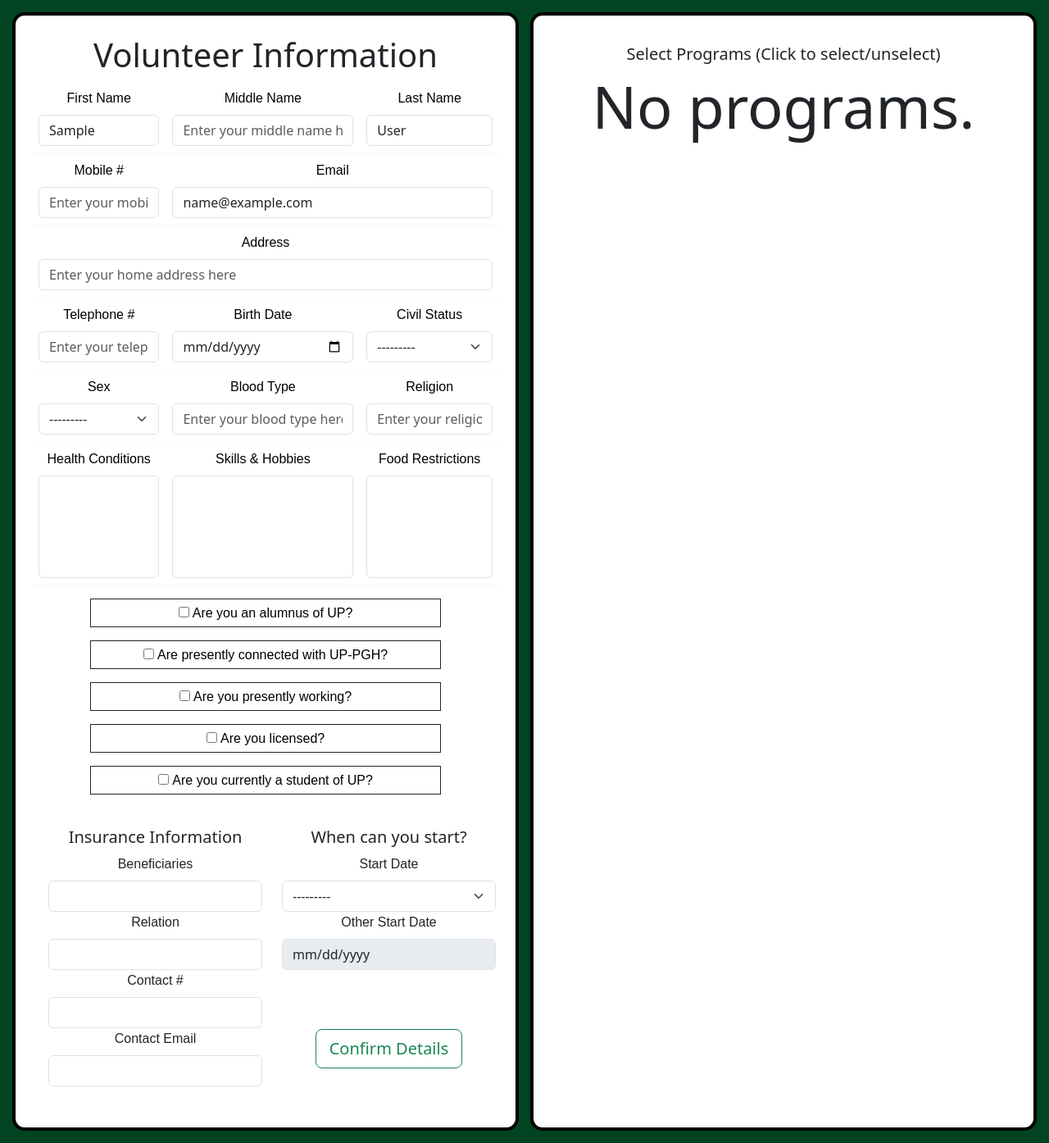
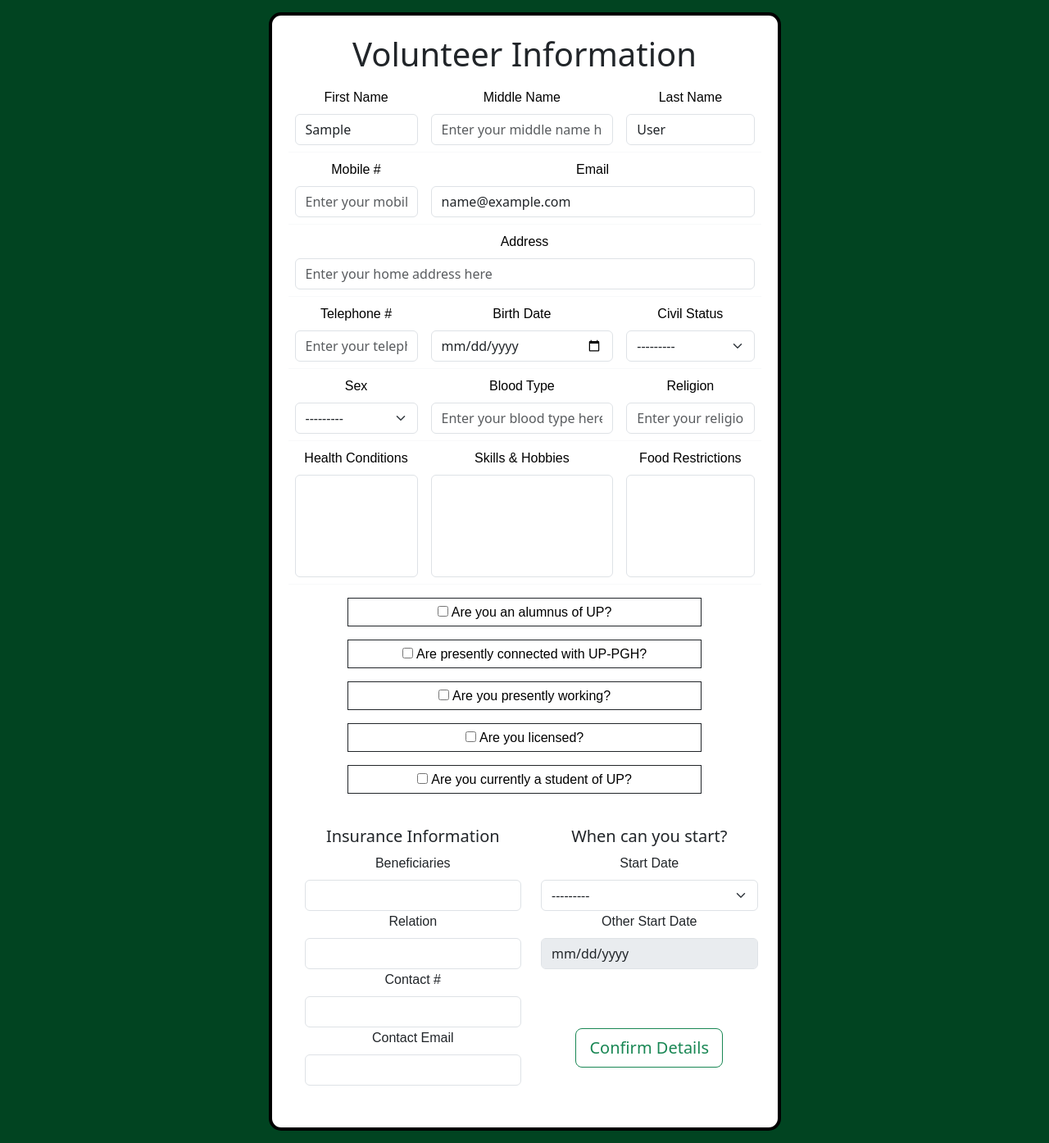
Before and after one commit to Cyapher/pahinungod_forms, a Django app: page /volunteer/edit/1 in a window 1280 px wide. Shown: the whole page at 82% size. Run offline with Django 4.2, Linux system fonts and the light colour scheme; the visitor is signed in with stand-in values (Sample User, id 1); data comes from the database, SQL or seed files in the repository; data that the repository does not hold is empty; some libraries are stand-ins or nearby versions.

Commit message:
Update edit_volunteer.html

```diff
--- a/volunteer_forms/templates/edit_volunteer.html
+++ b/volunteer_forms/templates/edit_volunteer.html
@@ -547,37 +547,6 @@
             </table>
           </div>
         </div>
-
-        {% if user.is_superuser or user.is_staff %}
-          <div class="popup" id="popup2" style="margin-left: -1px;">
-        {% else %}
-        <div class="popup" id="popup2" style="margin-left: -1px; display: none;">
-        {% endif %}
-          <div class="popup-content container-fluid">
-            <h5 class="h5">Select Programs (Click to select/unselect)</h5>
-            <div class="row">
-            {% if programs %}
-              {% for program in programs %}
-              <div class="col-md-4 mb-4">
-                <div class="card h-100 d-flex flex-column">
-                  <div class="card-body" onclick="toggleCheckbox('program{{ program.id }}')" {% if program in volunteer.programs.all %} style="background-color: #cbe5cb" {% endif %}>
-                    <img src="..{{ program.program_img.url }}" class="img-fluid image_mat">
-                    <input type="checkbox" id="program{{ program.id }}" name="programs" value="{{ program.id }}" {% if program in volunteer.programs.all %}checked{% endif %} hidden>
-                    <h5 class="card-title">{{ program.code }}</h5>
-                    <h6 class="card-subtitle mb-2 text-muted">{{ program.name }}</h6>
-                    {{ program.description }}
-                  </div>
-                </div>
-              </div>
-              {% if forloop.counter|divisibleby:3 and not forloop.last %}
-            </div>
-            <div class="row">
-              {% endif %}
-              {% endfor %}
-              {% else %}
-              <h2 class="display-2" align="center">No programs.</h2>
-              <!-- <h6 class="display-6" align="center">lmao</h6> -->
-            {% endif %}
             </div>
           </div>
         </div>
@@ -1083,37 +1052,6 @@
             </table>
           </div>
         </div>
-
-        {% if user.is_superuser or user.is_staff %}
-          <div class="popup" id="popup2" style="margin-left: -1px;">
-        {% else %}
-        <div class="popup" id="popup2" style="margin-left: -1px; display: none;">
-        {% endif %}
-          <div class="popup-content container-fluid">
-            <h5 class="h5">Select Programs (Click to select/unselect)</h5>
-            <div class="row">
-            {% if programs %}
-              {% for program in programs %}
-              <div class="col-md-4 mb-4">
-                <div class="card h-100 d-flex flex-column">
-                  <div class="card-body" onclick="toggleCheckbox('program{{ program.id }}')" {% if program in volunteer.programs.all %} style="background-color: #cbe5cb" {% endif %}>
-                    <img src="..{{ program.program_img.url }}" class="img-fluid image_mat">
-                    <input type="checkbox" id="program{{ program.id }}" name="programs" value="{{ program.id }}" {% if program in volunteer.programs.all %}checked{% endif %} hidden>
-                    <h5 class="card-title">{{ program.code }}</h5>
-                    <h6 class="card-subtitle mb-2 text-muted">{{ program.name }}</h6>
-                    {{ program.description }}
-                  </div>
-                </div>
-              </div>
-              {% if forloop.counter|divisibleby:3 and not forloop.last %}
-            </div>
-            <div class="row">
-              {% endif %}
-              {% endfor %}
-              {% else %}
-              <h2 class="display-2" align="center">No programs.</h2>
-              <!-- <h6 class="display-6" align="center">lmao</h6> -->
-            {% endif %}
             </div>
           </div>
         </div>
```
